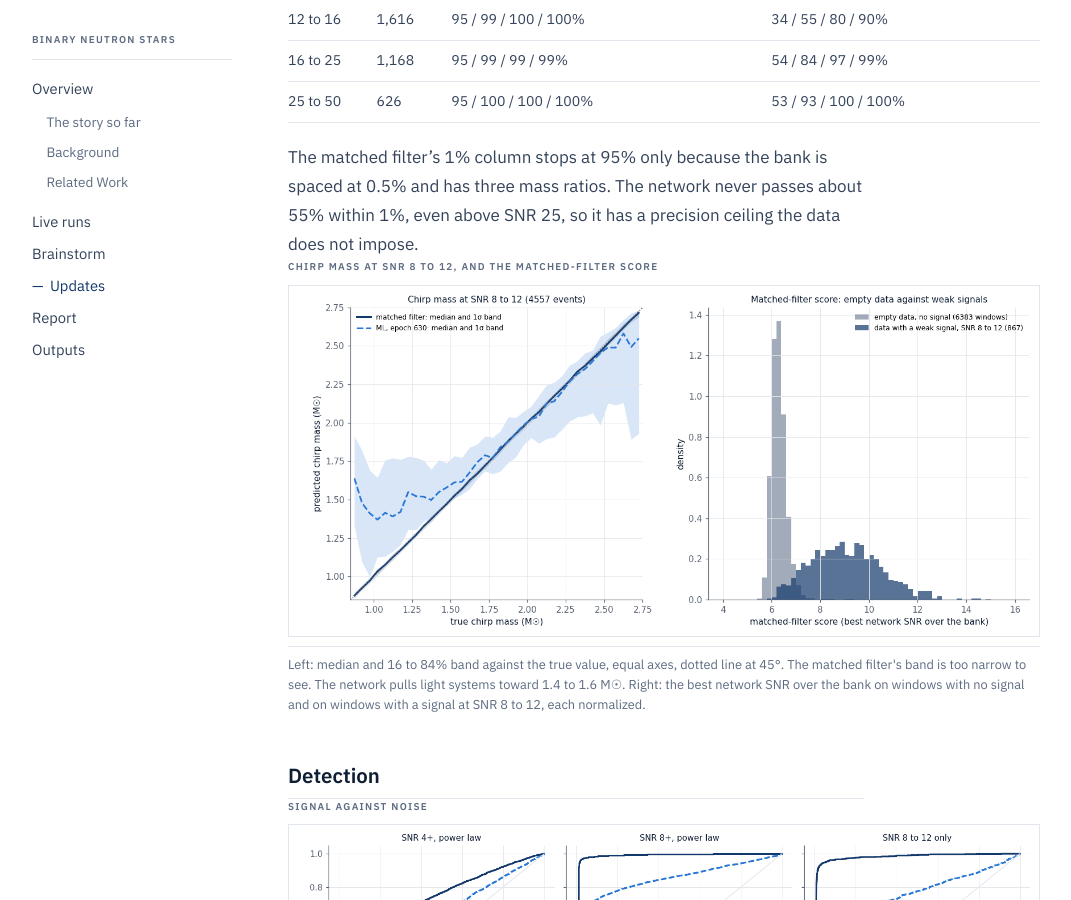
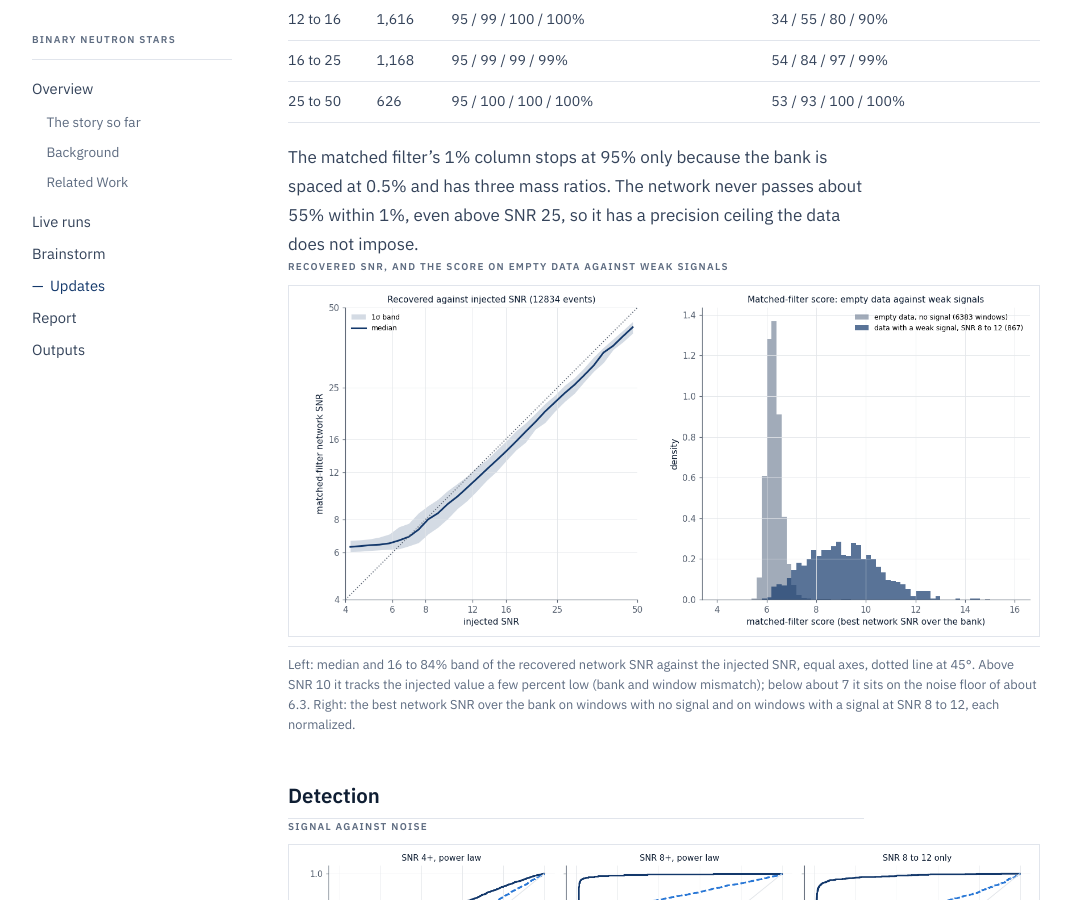
Before and after one commit to kyoon-mit/kyoon-mit.github.io, a Jekyll site: the page built from docs/_updates/2026-10-07-matched-filter-benchmark.md, in a window 1280 px wide and 900 px high, scrolled down 1903 px. Shown: the whole window, without its empty margins (104-1175 px from the left). Built offline with Jekyll 4.4.1, drawn with Linux system fonts in a browser that asks for light colours.

Commit message:
Show recovered against injected SNR in the matched-filter figure
Co-Authored-By: Claude Opus 5.5 <noreply@anthropic.com>

```diff
--- a/docs/_updates/2026-10-07-matched-filter-benchmark.md
+++ b/docs/_updates/2026-10-07-matched-filter-benchmark.md
@@ -59,9 +59,9 @@ at 0.5% and has three mass ratios. The network never passes about 55% within
 
 {% include figure.html
    src="/assets/img/bns/2026-10-07/mf_snr.png"
-   alt="Left: predicted against true chirp mass at SNR 8 to 12, median and one-sigma band, for the matched filter and the network, on equal axes. Right: distribution of the matched-filter score on empty data and on data with a weak signal"
-   label="Chirp mass at SNR 8 to 12, and the matched-filter score"
-   caption="Left: median and 16 to 84% band against the true value, equal axes, dotted line at 45°. The matched filter's band is too narrow to see. The network pulls light systems toward 1.4 to 1.6 M☉. Right: the best network SNR over the bank on windows with no signal and on windows with a signal at SNR 8 to 12, each normalized." %}
+   alt="Left: matched-filter network SNR against injected SNR, median and one-sigma band, equal log axes with the 45 degree line. Right: distribution of the matched-filter score on empty data and on data with a weak signal"
+   label="Recovered SNR, and the score on empty data against weak signals"
+   caption="Left: median and 16 to 84% band of the recovered network SNR against the injected SNR, equal axes, dotted line at 45°. Above SNR 10 it tracks the injected value a few percent low (bank and window mismatch); below about 7 it sits on the noise floor of about 6.3. Right: the best network SNR over the bank on windows with no signal and on windows with a signal at SNR 8 to 12, each normalized." %}
 
 ## Detection
 
```
Also changed, not shown: docs/assets/img/bns/2026-10-07/mf_snr.png.
